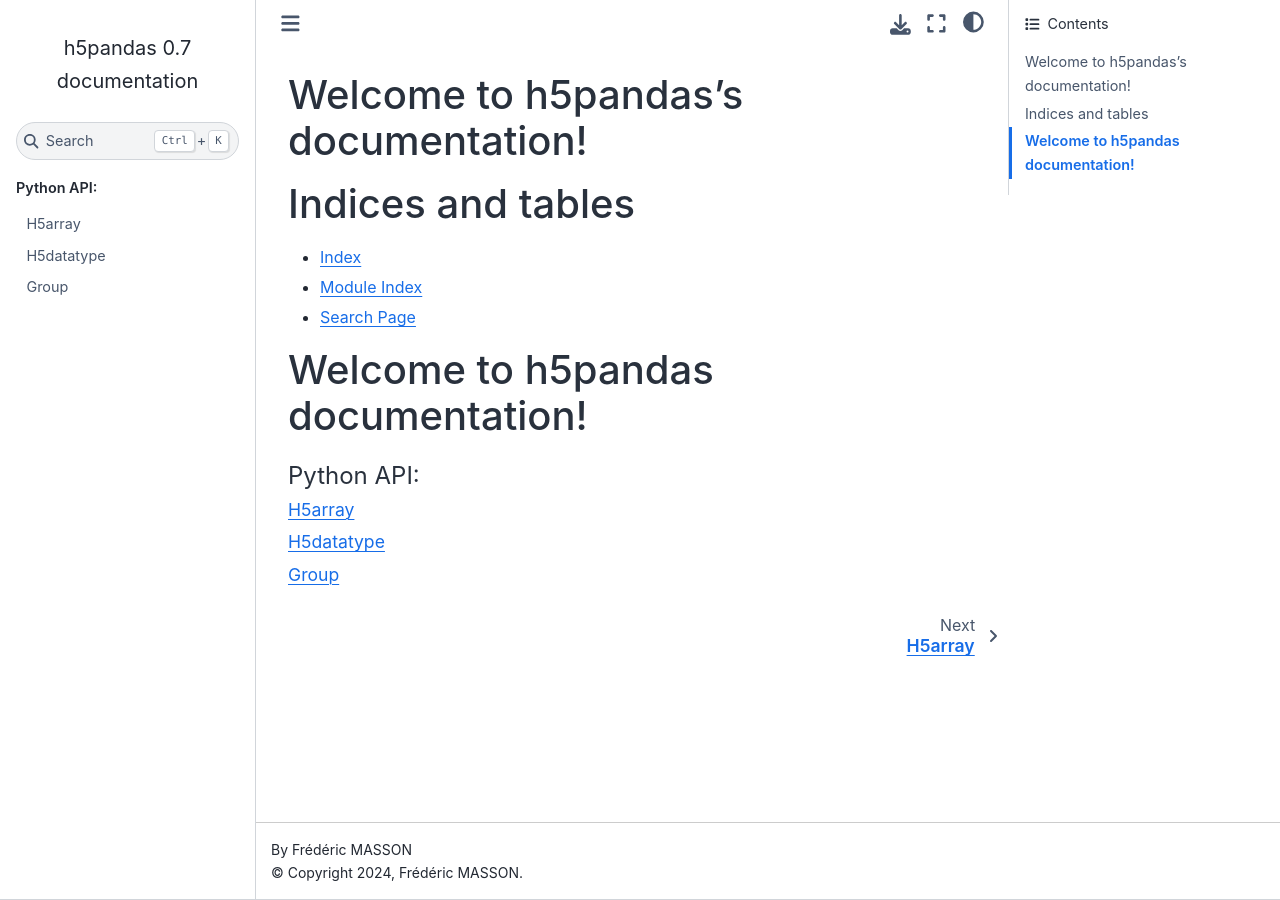
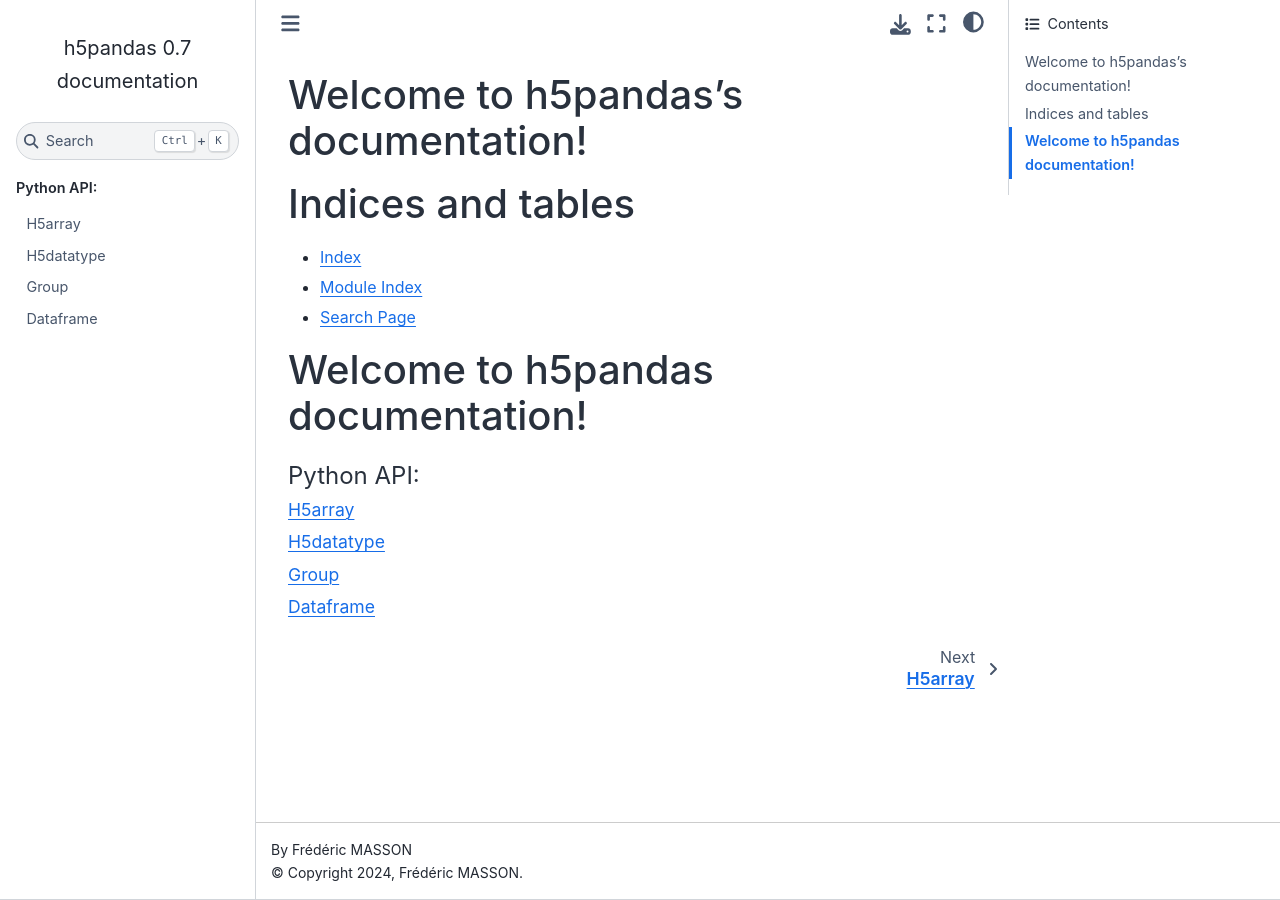
Before and after one commit to Zybulon/h5pandas, a Sphinx documentation site: the page built from docs/index.rst, in a window 1280 px wide. Built offline with Sphinx 7.4.7 and the Sphinx Book theme 1.1.4, drawn with Linux system fonts in a browser that asks for light colours.

Commit message:
update documentation

```diff
--- a/docs/index.rst
+++ b/docs/index.rst
@@ -29,3 +29,4 @@ Welcome to h5pandas documentation!
    source/api/h5array
    source/api/h5datatype
    source/api/group
+   source/api/dataframe
--- /dev/null
+++ b/docs/source/api/dataframe.rst
@@ -0,0 +1,6 @@
+=========
+Dataframe
+=========
+
+.. automodule:: h5pandas.dataframe
+   :members:
--- a/docs/source/api/group.rst
+++ b/docs/source/api/group.rst
@@ -2,7 +2,7 @@
 Group
 =====
 
-.. currentmodule:: h5pandas.Group
+.. currentmodule:: h5pandas.group
 
 .. Don't include inherited members to keep the doc short
 .. autoclass:: h5pandas.Group
```
Also changed, not shown: 1 other file.
